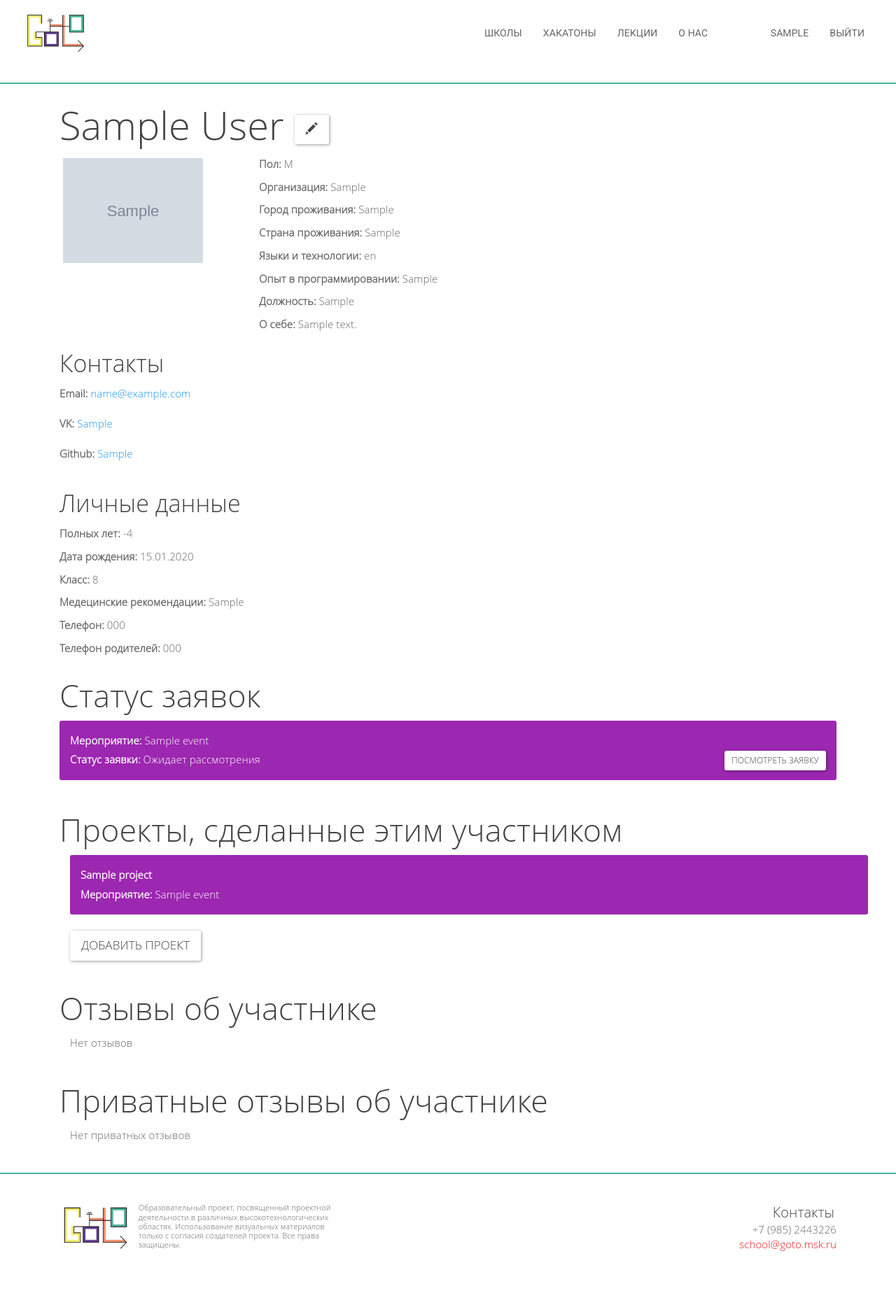
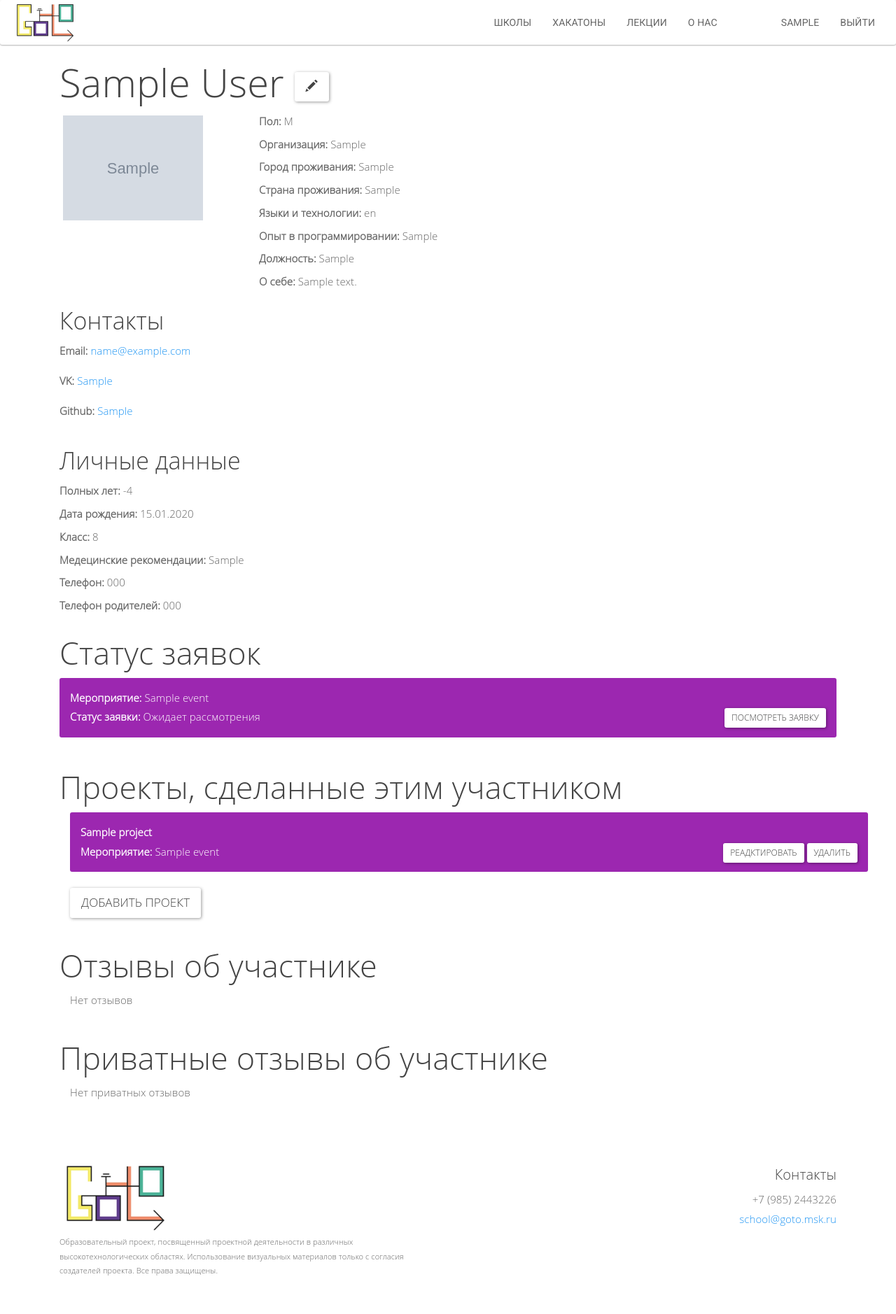
Before and after one commit to goto-ru/gotosite, a Django app: page /user/1/ in a window 1280 px wide. Shown: the whole page at 70% size. Before the commit the page ends 1788 px from the top, so only its background shows below. Run offline with Django 3.2, Linux system fonts and the light colour scheme; a user stored in the database is signed in; tables that the repository leaves empty hold one stand-in row (values such as "Sample post"); grey boxes marked "Sample" are stand-in pictures; some libraries are stand-ins or nearby versions.

Commit message:
Working crud with projects

```diff
--- a/goto/models.py
+++ b/goto/models.py
@@ -186,7 +186,7 @@ class Answer(models.Model):
 
 
 class Project(models.Model):
-    title = models.CharField(max_length=256, default='Пустой проект')
+    title = models.CharField(max_length=256)
     description = models.TextField(blank=True)
     link = models.URLField(blank=True)
     maintainers = models.ManyToManyField(Participant, related_name='projects')
--- a/goto/static/main.css
+++ b/goto/static/main.css
@@ -1,135 +1,74 @@
 .profile_img {
-    width: 200px;
-}
+  width: 200px; }
 
 .batch_profile {
-    height: 200px;
-}
+  height: 200px; }
 
-.application {
+.buttons-right {
   float: right;
-    vertical-align: middle;
-}
-
-.navbar{
-    -webkit-box-shadow: none;
-    padding: 15px;
-}
+  vertical-align: middle; }
 
 .edit-button {
-    float: right;
-}
+  float: right; }
 
 .logo {
-    max-height: 150%;
-}
+  max-height: 150%; }
 
 body {
-    background-color: white;
-}
+  background-color: white; }
 
 .modal-footer {
   background-color: white;
-    margin-top: 20px;
-}
+  margin-top: 20px; }
 
 .container {
   background-color: white;
   padding-bottom: 20px;
   font-family: "Open Sans Light", sans-serif;
-    font-size: 15px;
-}
+  font-size: 15px; }
 
 .container.main-container {
-    background-color: white;
-}
-
+  background-color: white; }
   .container.main-container div {
     background-color: white;
     padding: 10px;
     border-right: 10px;
     border-style: solid;
-    border-color: white;
-}
+    border-color: white; }
 
 .box {
-    background-color: white;
-}
+  background-color: white; }
 
 .btn-info {
   background-color: white;
-    color: white;
-}
+  color: white; }
 
 .modal-footer {
-    text-align: left;
-}
+  text-align: left; }
 
 .contacts {
-    text-align: right;
-    line-height: 1.4;
-}
+  text-align: right; }
 
-.contacts h5{
-    margin: 3px;
-}
+.bot-logo {
+  max-height: 100px; }
 
-.bot-text img{
-    float: left;
-    max-height: 70px;
-    padding-right: 10px;
-}
-
-.bot-text p{
-    float: left;
-    max-width: 300px;
-    font-size: 11px;
-    line-height: 1.2;
-}
-
-.hr{
-    background: rgb(67, 180, 152);
-    padding-top: 1px;
-    padding-bottom: 1px;
-    margin-bottom: 5px;
-}
+.bot-text {
+  font-size: 11px; }
 
 .navbar-nav {
   font-size: 14px;
-    text-transform: uppercase;
-}
+  text-transform: uppercase; }
 
 .navbar-brand {
-    padding: 0;
-}
-
+  padding: 0; }
   .navbar-brand img {
     max-height: 63px;
-    margin-left: 20%;
-}
+    margin-left: 20%; }
 
 .auth-nav {
-    margin-left: 5%;
-}
+  margin-left: 5%; }
 
 label {
-    font-weight: bold;
-}
+  font-weight: bold; }
 
 /*# sourceMappingURL=main.css.map */
-
-.login-btn {
-    margin-top: 2%;
-}
-
-input {
-    width: 100%;
-}
-
-a {
-    cursor: pointer;
-}
-
-.footer-mail {
-    color: rgb(230, 25, 25);
-}
--- a/goto/static/main.scss
+++ b/goto/static/main.scss
@@ -17,7 +17,7 @@ $primary-color: white;
   color: white;
 }
 
-.application {
+.buttons-right {
   float: right;
   vertical-align: middle;
 }
--- a/goto/views.py
+++ b/goto/views.py
@@ -9,6 +9,7 @@ import datetime
 from django.core.urlresolvers import reverse
 from .forms import *
 import requests
+from django.contrib import messages
 
 
 # Create your views here.
@@ -104,29 +105,45 @@ def project_by_id(req, id):
     return render(req, 'project_by_id.html', base_context)
 
 
+
 @login_required()
 def project_create(req, ):
-    project = Project()
-    project.save()
-    project.maintainers.add(req.user.gotouser.participant)
-    project.save()
-    return HttpResponseRedirect(reverse('project_detail', args=[project.id]))
+    if req.POST:
+        project_form = ProjectEditForm(req.POST)
+        project_form.save()
+        return HttpResponseRedirect(reverse('project_detail', args=[project_form.instance.id]))
+    else:
+        project_form = ProjectEditForm()
+        return render(req, 'project_create.html', {'project_form': project_form})
 
 
 @login_required()
 def project_edit(req, id):
-    project = Project()
-    project.save()
-    project.maintainers.add(req.user.gotouser.participant)
-    project.save()
-    return HttpResponseRedirect(reverse('project_detail', args=[project.id]))
+    project = Project(pk=id)
+    if not (req.user.gotouser.participant and req.user.gotouser.participant in project.maintainers.all()):
+        messages.error(req, 'У вас недостаточно прав для изменения этого проекта')
+        return HttpResponseRedirect(reverse('project_detail', args=[project.id]))
+    if req.POST:
+        project_form = ProjectEditForm(req.POST)
+        project_form.instance = project
+        project_form.save()
+        messages.add_message(req, 'Изменения внесены')
+        return HttpResponseRedirect(reverse('project_detail', args=[project.id]))
+    else:
+        project_form = ProjectEditForm()
+        project_form.instance = project
+        return render(req, 'project_by_id.html', {'project_form': project_form})
 
 
 @login_required()
 def project_delete(req, id):
     project = Project(pk=id)
+    if not (req.user.gotouser.participant and req.user.gotouser.participant in project.maintainers.all()):
+        messages.error(req,'У вас недостаточно прав для удаления этого проекта')
+        return HttpResponseRedirect(reverse('project_detail', args=[project.id]))
     project.delete()
-    return HttpResponseRedirect(reverse('project_detail', args=[project.id]))
+    messages.info(req, 'Успешо удалено')
+    return HttpResponseRedirect(reverse('user_detail', args=[req.user.id]))
 
 
 def projects(req):
--- a/gotosite2/urls.py
+++ b/gotosite2/urls.py
@@ -48,9 +48,11 @@ urlpatterns = [
     url(r'^experts/$', views.experts, name='experts'),
     url(r'^user/(?P<id>\d+)/$', views.user_by_id, name='user_detail'),
     # Projects
+    url(r'^project/create$', views.project_create, name='project_create'),
     url(r'^projects/$', views.projects, name='projects'),
     url(r'^project/(?P<id>\d+)/$', views.project_by_id, name='project_detail'),
-    url(r'^project/$', views.project_create, name='project_create'),
+    url(r'^project/edit/(?P<id>\d+)/$', views.project_edit, name='project_edit'),
+    url(r'^project/delete/(?P<id>\d+)/$', views.project_delete, name='project_delete'),
 
     # Assignments
     url(r'^assignment/(?P<id>\d+)/$', views.assignment, name='assignment'),
--- a/templates/base.html
+++ b/templates/base.html
@@ -37,7 +37,6 @@
 {% block header %}
 
 {% endblock %}
-<div class="hr"></div>
 {% block container %}
     <div class="container">
 
@@ -45,7 +44,7 @@
     </div>
 {% endblock %}
 
-<div class="hr"></div>
+
 <footer class="modal-footer">
     {% block footer %}{% endblock %}
 </footer>
--- a/templates/navigation.html
+++ b/templates/navigation.html
@@ -42,7 +42,7 @@
     </div>
 
 </nav>
-<br>
+<div class="hr"></div>
 <div class="container-fluid">
     {% for message in messages %}
      <div class="alert {{ message.tags }}" role="alert">
--- a/templates/user/user_by_id.html
+++ b/templates/user/user_by_id.html
@@ -63,14 +63,15 @@
                 </div>
 
             {% endif %}
-            {% if viewed_user.id == user.id and viewed_user.participant %}
+            {% if viewed_user.participant %}
+                {% if viewed_user.id == user.id %}
                     <div class="col-md-12">
                         <h2>Статус заявок</h2>
                         {% for ap in viewed_user.participant.application_set.all %}
                             <div class="alert alert-{{ ap.class_status }}" role="alert">
                                 <b>Мероприятие:</b> {{ ap.event.name }} <br>
                                 <b>Статус заявки:</b> {{ ap.text_status }}
-                            <form action="{% url 'application' ap.id %}" class="application" method="post">
+                                <form action="{% url 'application' ap.id %}" class="buttons-right" method="post">
                                     <a class="btn btn-default btn-sm" href="{% url 'application' ap.pk %}">Посмотреть
                                         заявку</a>
                                     {% if ap.status == 1 %}
@@ -86,17 +87,22 @@
                         {% endfor %}
                     </div>
                 {% endif %}
-            {% if viewed_user.participant %}
-
                 <div class="col-md-12">
                     <h2>Проекты, сделанные этим участником</h2>
                     <div class="container">
                         {% if viewed_user.participant.projects.all|length > 0 %}
-
                             {% for project in viewed_user.participant.projects.all %}
                                 <div class="alert alert-info" role="alert">
-                                    <a
-                                            href="{% url 'project_detail' project.pk %}">{{ project.title }}</a> <br>
+
+                                    <a href="{% url 'project_detail' project.pk %}">{{ project.title }}</a> <br>
+                                    {% if viewed_user.id == user.id %}
+                                        <div class="buttons-right">
+                                            <a class="btn btn-default btn-sm"
+                                               href="{% url 'project_edit' project.id %}">Реадктировать</a>
+                                            <a class="btn btn-default btn-sm"
+                                               href="{% url 'project_delete' project.id %}">Удалить</a>
+                                        </div>
+                                    {% endif %}
                                     <b>Мероприятие:</b> {{ project.event }} <br>
 
                                 </div>
```
Also changed, not shown: goto/forms.py (+10 -0 lines), templates/project_by_id.html (+4 -4 lines), templates/project_create.html (added, +22 -0 lines), goto/migrations/0048_auto_20160722_0909.py (added), 1 other file. Lines whose indentation alone changed are shown as unchanged.
